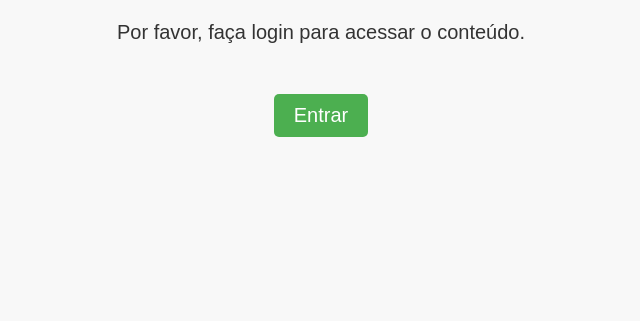
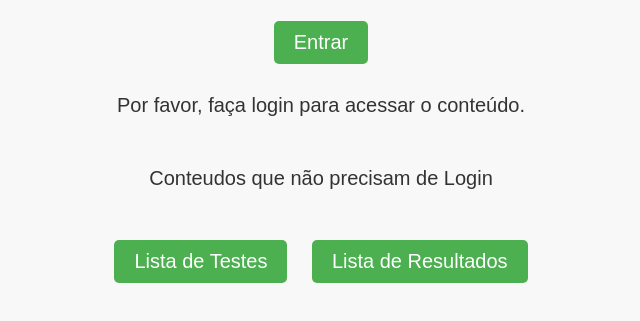
Before and after one commit to guilhermefrag/apiWebII, a website: page html/home.html in a window 1280 px wide. Shown: the part 95-416 px from the top of the page, without its empty margins (319-959 px from the left). Drawn offline with Linux system fonts and the light colour scheme; files that its build step writes are made by us from their sources.

Commit message:
criando coisas

```diff
--- a/css/home.css
+++ b/css/home.css
@@ -15,9 +15,14 @@ p {
   margin-top: 20px;
   margin-bottom: 50px;
 }
+
+.btn {
+  text-align: center;
+}
+
 button {
-  display: block;
-  margin: 0 auto;
+  display: inline;
+  margin: 0 10px 10px;
   padding: 10px 20px;
   font-size: 20px;
   border-radius: 5px;
--- a/html/home.html
+++ b/html/home.html
@@ -9,13 +9,25 @@
   </head>
   <body>
     <h1>Bem-vindo!</h1>
+    <div class="btn">
+      <button onclick="redirectToLogin()">Entrar</button>
+    </div>
     <p>Por favor, faça login para acessar o conteúdo.</p>
-    <button onclick="redirectToLogin()">Entrar</button>
-
+    <p>Conteudos que não precisam de Login</p>
+    <div class="btn">
+      <button onclick="redirectToListaDeTestes()">Lista de Testes</button>
+      <button onclick="redirectToListaDeResultados()">Lista de Resultados</button>
+    </div>
     <script>
 		function redirectToLogin() {
 			window.location.href = "http://localhost:3000/login";
 		}
+    function redirectToListaDeTestes() {
+			window.location.href = "http://localhost:3000/lista-teste";
+		}
+    function redirectToListaDeResultados() {
+			window.location.href = "http://localhost:3000/lista-resultados";
+		}
 	</script>
   </body>
 </html>
--- a/js/login.js
+++ b/js/login.js
@@ -3,7 +3,7 @@ const submitBtn = document.querySelector('input[type="submit"]');
 			event.preventDefault();
 
 			if (checkLogin()) {
-				window.location.href = '/lista-teste';
+				window.location.href = '/cadastra-teste';
 			}
 		});
 
```
Also changed, not shown: html/cadastra_testes.html (+12 -0 lines), html/lista_resultados.html (+12 -0 lines), index.js (+8 -0 lines).
